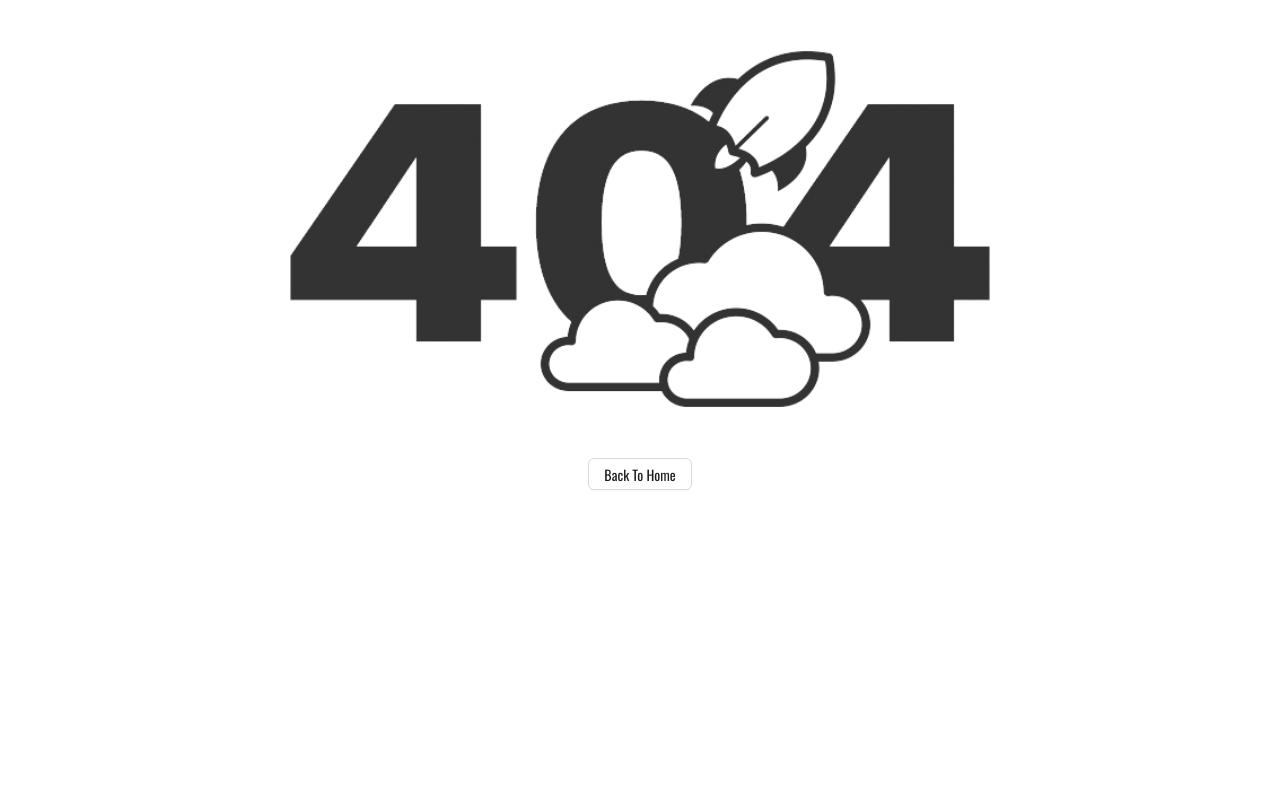
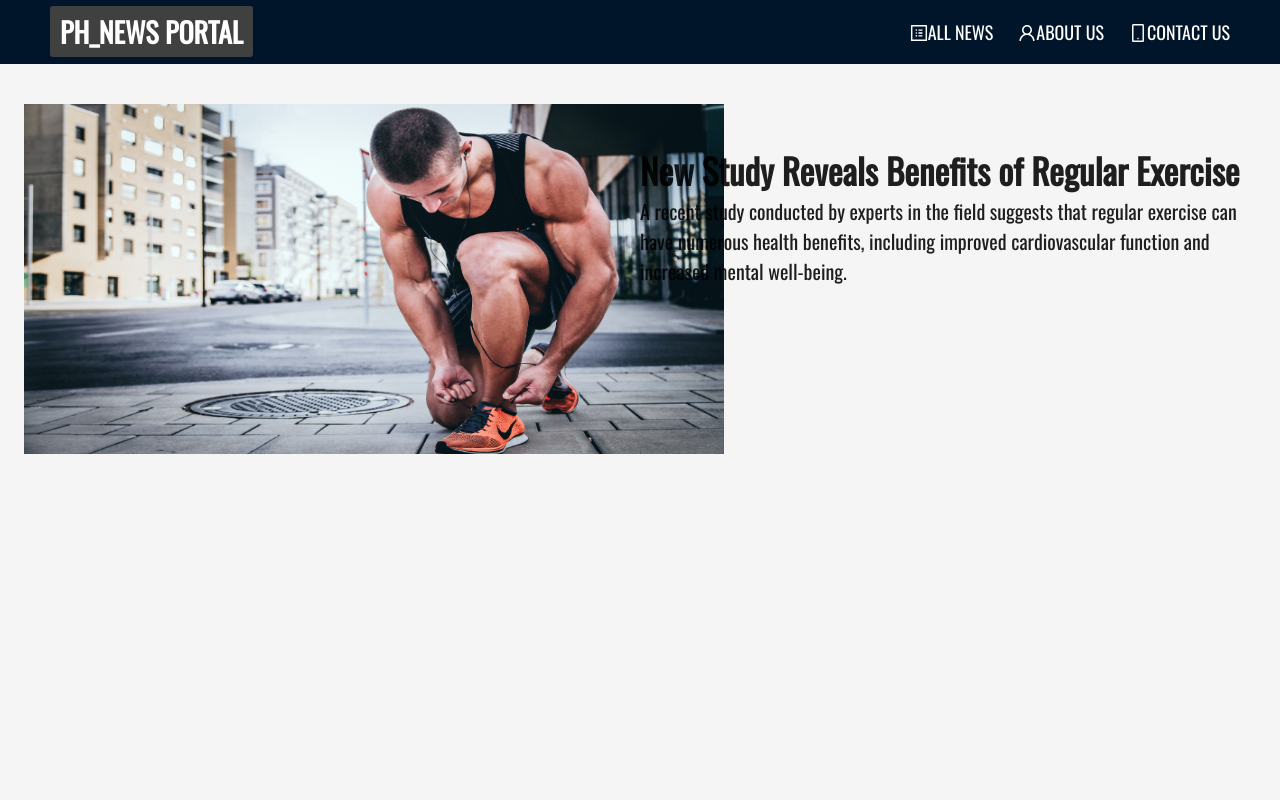
Before and after one commit to sabbir1054/dive-into-next-js, a Next.js app: page /news/1 in a window 1280 px wide. Before the commit this address had no page. Shown: the top 800 px of the page. Built offline with nearby package versions, Linux system fonts and the light colour scheme; data requests are answered from the project's data file.

Commit message:
complete server side rendering

```diff
--- a/db.json
+++ b/db.json
@@ -1,7 +1,7 @@
 {
     "news": [
         {
-            "id": 1,
+            "id": "1",
             "title": "New Study Reveals Benefits of Regular Exercise",
             "description": "A recent study conducted by experts in the field suggests that regular exercise can have numerous health benefits, including improved cardiovascular function and increased mental well-being.",
             "author": "Healthline",
@@ -11,7 +11,7 @@
             "image_url": "/images/exercise_image.jpg"
         },
         {
-            "id": 2,
+            "id": "2",
             "title": "Tech Company XYZ Launches Revolutionary Smartphone",
             "description": "Tech Company XYZ has unveiled its latest smartphone model, boasting cutting-edge features, a powerful processor, and an impressive camera system.",
             "author": "TechNews",
@@ -21,7 +21,7 @@
             "image_url": "/images/company_image.jpg"
         },
         {
-            "id": 3,
+            "id": "3",
             "title": "SpaceX Successfully Launches Satellite into Orbit",
             "description": "SpaceX, the private space exploration company, has successfully launched a communication satellite into orbit, marking another milestone in the company's achievements.",
             "author": "Space News Today",
@@ -31,7 +31,7 @@
             "image_url": "/images/satellite_image.jpg"
         },
         {
-            "id": 4,
+            "id": "4",
             "title": "New Study Shows Benefits of Meditation for Stress Relief",
             "description": "A recent scientific study has found that regular meditation practice can significantly reduce stress levels and promote a sense of calm and well-being.",
             "author": "Mindfulness Magazine",
--- /dev/null
+++ b/src/pages/news/[newsId].js
@@ -0,0 +1,54 @@
+import RootLayout from "@/components/Layouts/RootLayout";
+import { Col, Image, Row } from "antd";
+
+const NewsDetailsPage = ({ news }) => {
+  return (
+    <div>
+      <Row style={{ paddingTop: "5vh" }}>
+        <Col span={12}>
+          <Image
+            alt="news-image"
+            src={news.image_url}
+            width={700}
+            height={350}
+            responsive
+          />
+        </Col>
+        <Col span={12} style={{ paddingTop: "5vh" }}>
+          <h1 style={{fontSize:"35px"}}>{news?.title}</h1>
+          <p style={{fontSize:"20px"}}>{news.description}</p>
+        </Col>
+      </Row>
+    </div>
+  );
+};
+
+export default NewsDetailsPage;
+
+NewsDetailsPage.getLayout = function getLayout(page) {
+  return <RootLayout>{page}</RootLayout>;
+};
+
+export const getStaticPaths = async () => {
+  const res = await fetch("http://localhost:5000/news");
+  const data = await res.json();
+
+  const paths = data?.map((news) => ({
+    params: { newsId: news?.id },
+  }));
+
+  return { paths, fallback: false };
+};
+
+export const getStaticProps = async (context) => {
+  const { params } = context;
+  const res = await fetch(`http://localhost:5000/news/${params.newsId}`);
+  const data = await res.json();
+  console.log(data);
+
+  return {
+    props: {
+      news: data,
+    },
+  };
+};
```
Also changed, not shown: src/components/UI/AllNews.js (+8 -4 lines).
